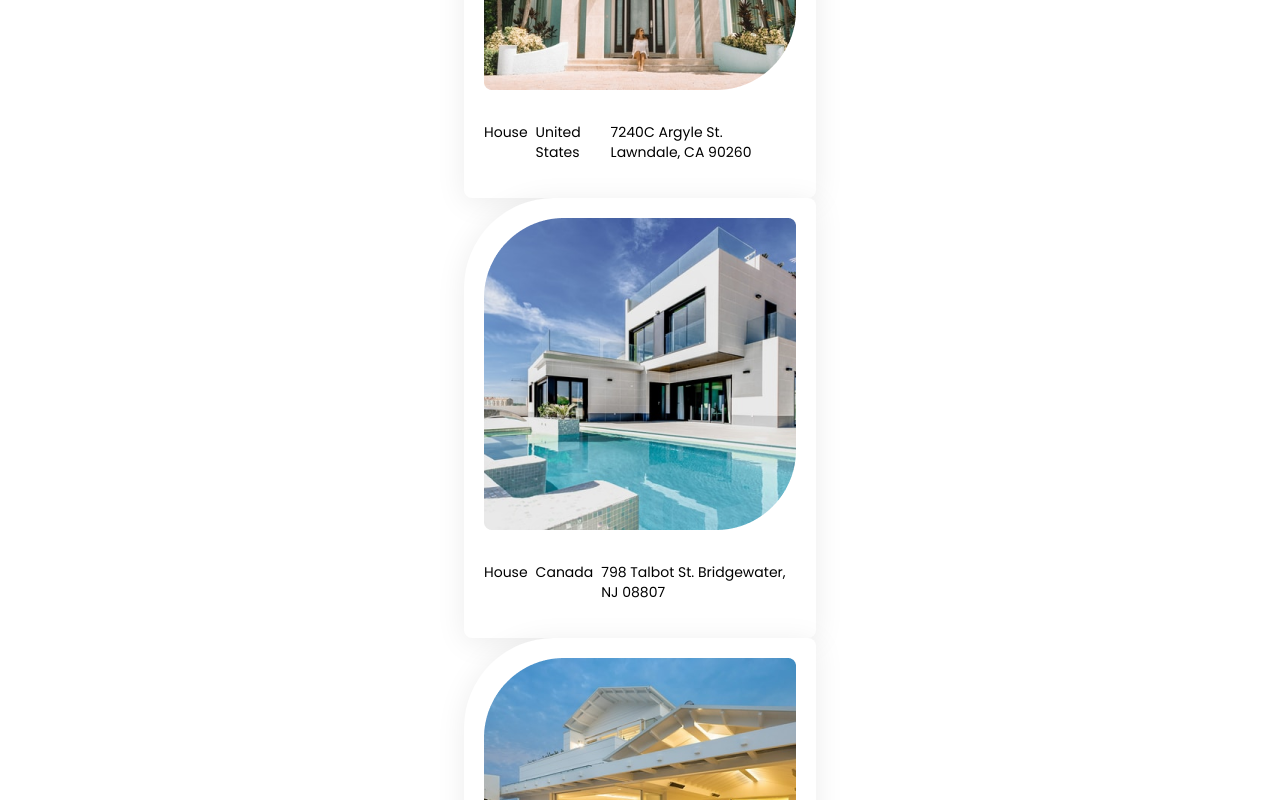
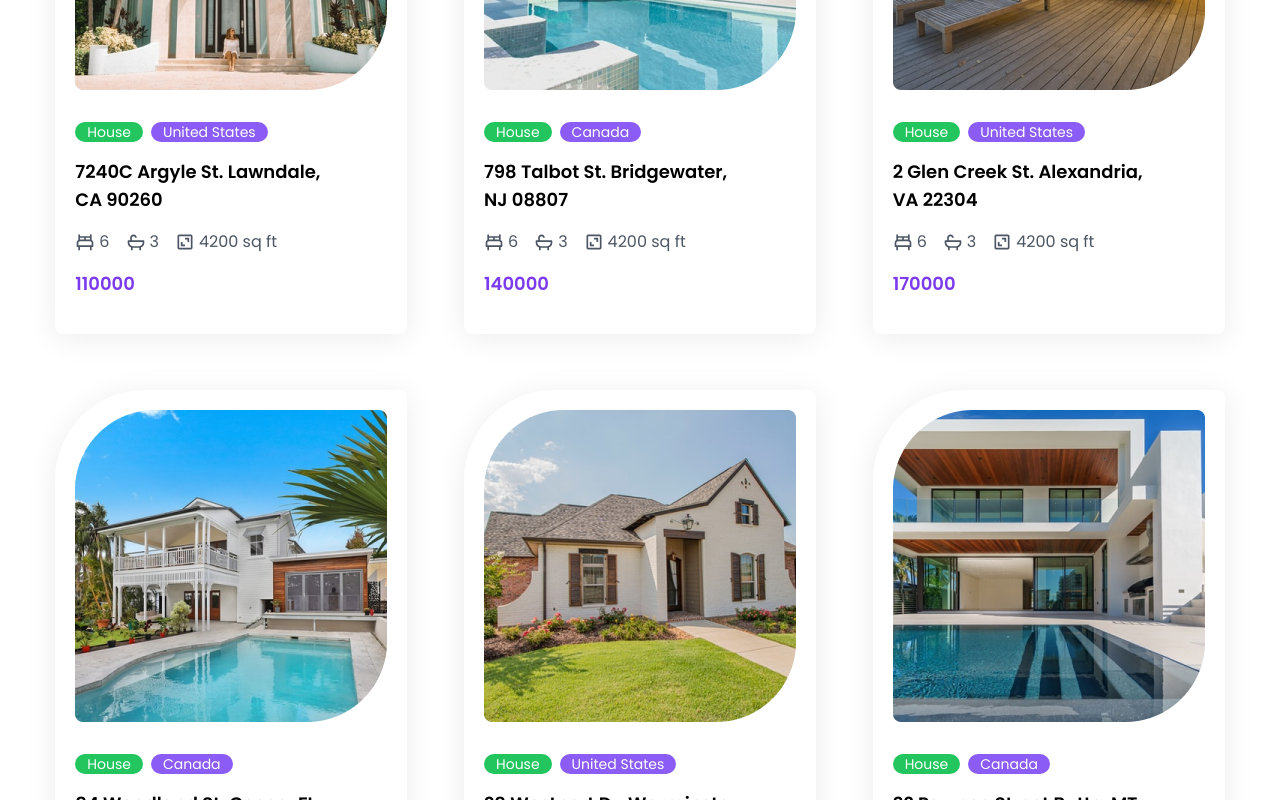
Before and after one commit to anaskhan28/real-estate-reunion, a React (Create React App) app: page / in a window 1280 px wide. Shown: the part 1120-1920 px from the top of the page. Built offline with nearby package versions, Linux system fonts and the light colour scheme.

Commit message:
fixed house listing error

```diff
--- a/src/components/House.js
+++ b/src/components/House.js
@@ -9,11 +9,39 @@ const House = ({house}) => {
   hover:shadow-2xl transition'>
     <img className="mb-8" src={image}alt=''/>
     <div className='mb-4 flex gap-x-2 text-sm'>
-      <div className=''>{type}</div>
-      <div>{country}</div>
-      <div>{address}</div>
+      <div className='bg-green-500 rounded-full
+      text-white px-3'>{type}</div>
+      <div className='bg-violet-500 rounded-full
+        px-3  text-white'>{country}</div>
+
     </div>
-  </div>;
+    <div className='text-lg font-semibold max-w-[260px]'>{address}</div>
+    <div className='flex gap-x-4 my-4'>
+      <div className='flex items-center text-gray-600
+      gap-1'>
+        <div className='text-[20px]'>
+          <BiBed/>
+          </div>
+        <div>{bedrooms}</div>
+      </div>
+      <div className='flex items-center text-gray-600
+      gap-1'>
+        <div className='text-[20px]'>
+          <BiBath/>
+          </div>
+        <div>{bathrooms}</div>
+      </div>
+      <div className='flex items-center text-gray-600
+      gap-1'>
+        <div className='text-[20px]'>
+          <BiArea/>
+          </div>
+        <div>{surface}</div>
+      </div>
+    </div>
+    <div className='text-lg font-semibold text-violet-600
+    mb-4'>{price}</div>
+  </div>
 };
 
 export default House;
--- a/src/components/HouseList.js
+++ b/src/components/HouseList.js
@@ -12,7 +12,8 @@ const HouseList = () => {
   return(
   <section className='mb-20'>
   <div className='container mx-auto'>
-    <div>
+    <div className='grid md:grid-cols-2 lg:grid-cols-3 gap-4
+    lg:gap-14'>
       {houses.map((house, index)=>{
         return(
           <Link to={`/property/${house.id}`} key={index}>
```
